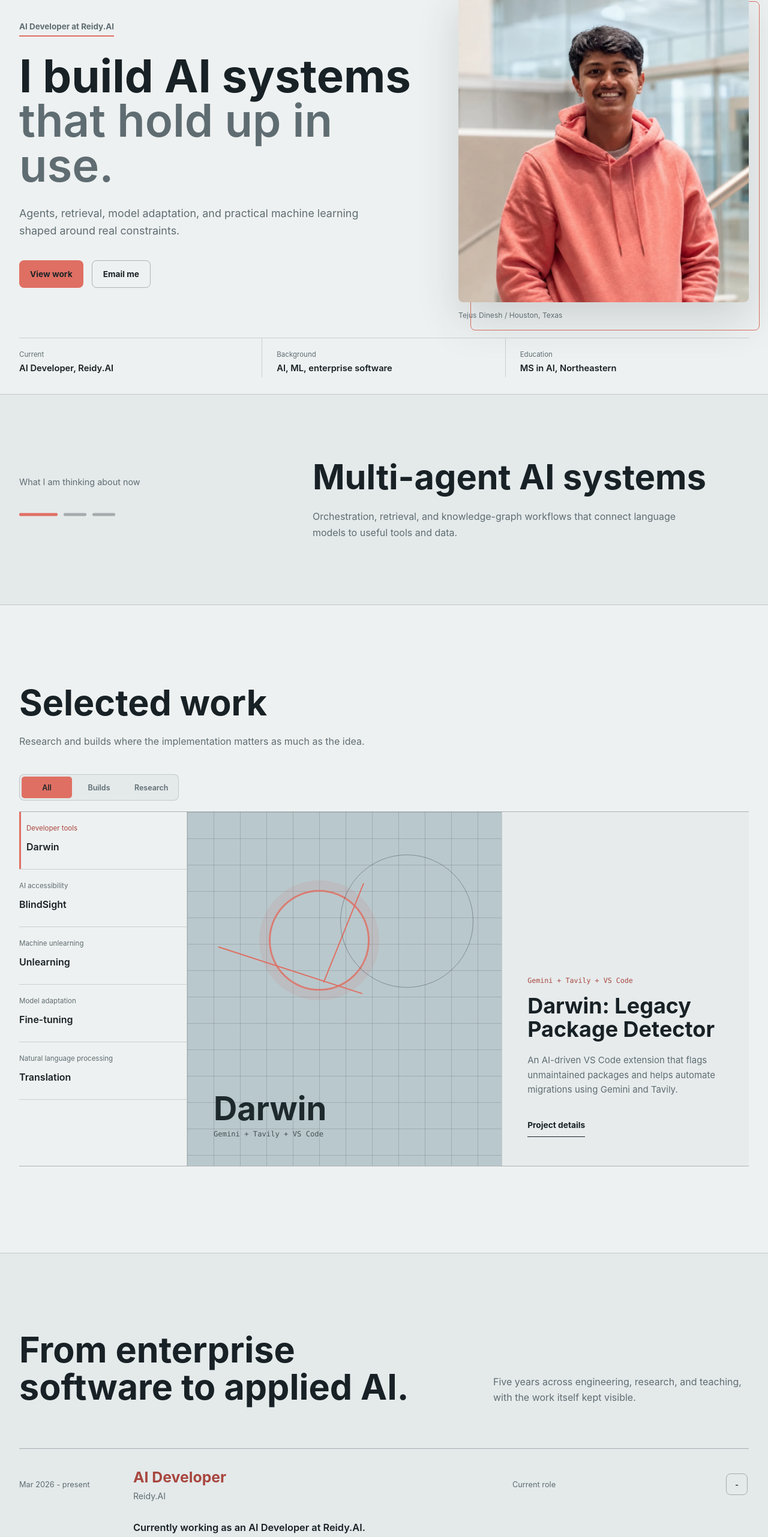
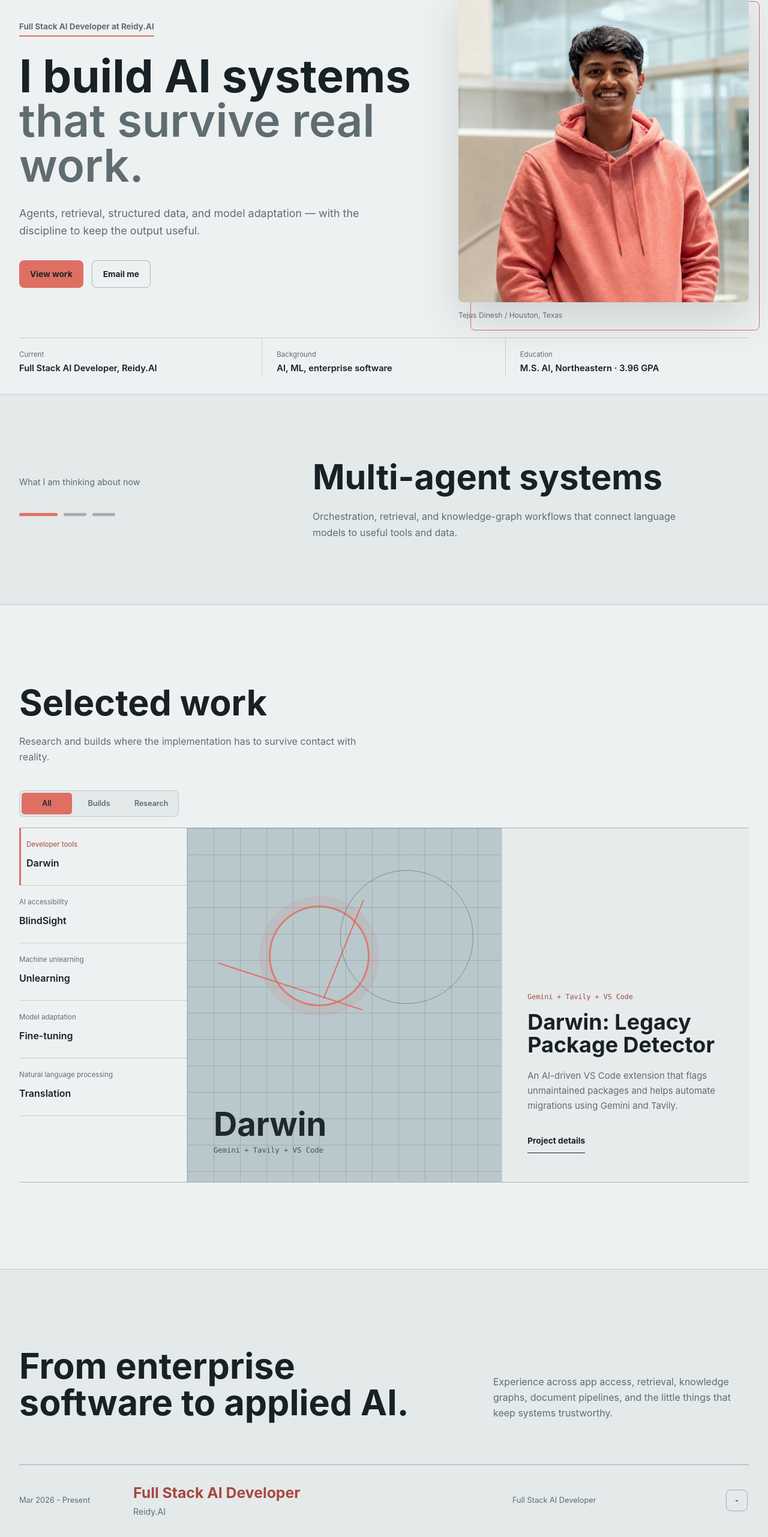
Before and after one commit to Dinesh-Tejus/website, a React (Vite) app: page / in a window 1280 px wide. Shown: the part 141-2704 px from the top of the page at 60% size. Built offline with nearby package versions, Linux system fonts and the light colour scheme.

Commit message:
refine site to match resume and sharpen portrait

```diff
--- a/src/App.jsx
+++ b/src/App.jsx
@@ -1,5 +1,5 @@
 import React, { useEffect, useMemo, useState } from 'react';
-import portrait from '../images/portrait-refined.webp';
+import portrait from '../images/portrait-refined-sharp.webp';
 import translationImage from '../images/EngToKan.webp';
 import blindSightImage from '../images/Blindsight.png';
 
@@ -83,61 +83,65 @@ const entries = [
 const experiences = [
   {
     id: 'reidy',
-    date: 'Mar 2026 - present',
+    date: 'Mar 2026 - Present',
     org: 'Reidy.AI',
-    location: 'Current role',
-    role: 'AI Developer',
-    summary: 'Currently working as an AI Developer at Reidy.AI.',
-    bullets: [],
-    stack: '',
-  },
-  {
-    id: 'neu',
-    date: 'Sep - Dec 2025',
-    org: 'Northeastern University, Khoury College',
-    location: 'Boston, Massachusetts',
-    role: 'Graduate Teaching Assistant',
-    summary: 'Supported Natural Language Processing students across course concepts and practical implementation.',
+    location: 'Full Stack AI Developer',
+    role: 'Full Stack AI Developer',
+    summary: 'Building an agentic property appraisal pipeline that turns dense inputs into long-form reports and usable decisions.',
     bullets: [
-      'Supported students learning transformer architectures, attention mechanisms, fine-tuning techniques, and NLP pipeline development.',
-      'Conducted office hours, graded assignments, and assisted with material from tokenization through large language models.',
+      'Built an agentic appraisal pipeline that generates 70-100 page property reports.',
+      'Developed NL-to-SQL workflows over property datasets with DuckDB.',
+      'Supported pre-sales discovery, architecture reviews, and POCs.',
     ],
-    stack: 'NLP / Transformers / PyTorch / Hugging Face / Teaching',
+    stack: 'DuckDB / NL-to-SQL / Agents / Property analytics',
   },
   {
     id: 'c10',
-    date: 'Aug - Dec 2024',
+    date: 'Aug 2024 - Dec 2024',
     org: 'C10 Labs',
-    location: 'Cambridge, Massachusetts',
+    location: 'Machine Learning Engineer Co-op',
     role: 'Machine Learning Engineer Co-op',
-    summary: 'Developed multi-agent systems for database retrieval, document processing, and high-volume email analysis.',
+    summary: 'Built multi-agent retrieval systems, extraction pipelines, and high-volume email automation.',
     bullets: [
-      'Developed a multi-agent RAG SQL chatbot using AutoGen and Neo4j knowledge graphs, achieving 75%+ accuracy.',
-      'Built document pipelines for 500-1,500 page specifications with LLM-powered extraction and summarization.',
-      'Built an email-classification system with 85%+ accuracy and reduced API costs by 40% through prompt and retrieval optimization.',
+      'Built a multi-agent RAG Q&A system using knowledge graphs.',
+      'Developed extraction pipelines for 500-1500 page documents.',
+      'Delivered contract risk assessment and high-volume email agents.',
     ],
-    stack: 'AutoGen / LangChain / LangGraph / OpenAI / Neo4j / Vector databases / AWS',
+    stack: 'AutoGen / LangChain / LangGraph / OpenAI / Neo4j',
   },
   {
     id: 'autodesk',
     date: 'Jun 2021 - Aug 2023',
     org: 'Autodesk',
-    location: 'Bengaluru, India',
+    location: 'Software Engineer',
     role: 'Software Engineer',
-    summary: 'Built enterprise authentication, access-provisioning, monitoring, and analytics systems in the Microsoft Azure ecosystem.',
+    summary: 'Worked on enterprise authentication and access tooling in the Microsoft Azure ecosystem.',
     bullets: [
-      'Architected Azure App Proxy solutions for secure enterprise authentication.',
-      'Automated SSO provisioning, reducing setup time from two weeks to three minutes.',
-      'Built Power BI dashboards and data pipelines for a Microsoft Authenticator rollout.',
+      'Built Azure App Proxy solutions for secure enterprise access.',
+      'Automated SSO provisioning.',
+      'Built Microsoft Authenticator analytics dashboards in Power BI.',
     ],
-    stack: 'Azure / Azure App Proxy / Python / Power BI / OAuth 2.0 / SAML / SSO',
+    stack: 'Azure / App Proxy / SSO / Power BI',
+  },
+  {
+    id: 'neu',
+    date: 'Aug 2023 - Dec 2025',
+    org: 'Northeastern University',
+    location: 'M.S. in Artificial Intelligence',
+    role: 'M.S. in Artificial Intelligence',
+    summary: 'Completed graduate study in AI with a 3.96/4.00 GPA and coursework spanning LLMs, ML, and NLP.',
+    bullets: [
+      'GPA: 3.96 / 4.00.',
+      'Coursework focused on large language models, machine learning, and natural language processing.',
+    ],
+    stack: 'Northeastern University / AI / LLMs / ML / NLP',
   },
 ];
 
 const focusNotes = [
-  ['Multi-agent AI systems', 'Orchestration, retrieval, and knowledge-graph workflows that connect language models to useful tools and data.'],
-  ['Efficient model adaptation', 'Parameter-efficient fine-tuning and practical experiments in selective knowledge removal.'],
-  ['AI people can use', 'Developer tools, accessibility interfaces, and production workflows built around real constraints.'],
+  ['Multi-agent systems', 'Orchestration, retrieval, and knowledge-graph workflows that connect language models to useful tools and data.'],
+  ['RAG and structured data', 'Practical retrieval, property analytics, and NL-to-SQL systems shaped around real constraints.'],
+  ['Model adaptation and unlearning', 'Parameter-efficient fine-tuning, selective knowledge removal, and careful evaluation.'],
 ];
 
 function Header({ dark, onThemeToggle }) {
@@ -305,9 +309,9 @@ export default function App() {
       <main id="top">
         <section className="hero page-width">
           <div className="hero-copy">
-            <p className="hero-role">AI Developer at Reidy.AI</p>
-            <h1>I build AI systems<br /><span>that hold up in use.</span></h1>
-            <p className="hero-intro">Agents, retrieval, model adaptation, and practical machine learning shaped around real constraints.</p>
+            <p className="hero-role">Full Stack AI Developer at Reidy.AI</p>
+            <h1>I build AI systems<br /><span>that survive real work.</span></h1>
+            <p className="hero-intro">Agents, retrieval, structured data, and model adaptation — with the discipline to keep the output useful.</p>
             <div className="hero-actions">
               <a className="primary-action" href="#entries">View work</a>
               <a className="secondary-action" href="mailto:dtejus03@gmail.com">Email me</a>
@@ -318,9 +322,9 @@ export default function App() {
             <figcaption>Tejus Dinesh / Houston, Texas</figcaption>
           </figure>
           <div className="hero-facts" aria-label="Profile summary">
-            <p><span>Current</span><strong>AI Developer, Reidy.AI</strong></p>
+            <p><span>Current</span><strong>Full Stack AI Developer, Reidy.AI</strong></p>
             <p><span>Background</span><strong>AI, ML, enterprise software</strong></p>
-            <p><span>Education</span><strong>MS in AI, Northeastern</strong></p>
+            <p><span>Education</span><strong>M.S. AI, Northeastern · 3.96 GPA</strong></p>
           </div>
         </section>
 
@@ -344,7 +348,7 @@ export default function App() {
         <section className="entries page-width" id="entries" data-reveal>
           <div className="section-heading">
             <h2>Selected work</h2>
-            <p>Research and builds where the implementation matters as much as the idea.</p>
+            <p>Research and builds where the implementation has to survive contact with reality.</p>
           </div>
           <div className="project-filters" role="group" aria-label="Filter projects">
             {[['all', 'All'], ['builds', 'Builds'], ['research', 'Research']].map(([value, label]) => (
@@ -358,7 +362,7 @@ export default function App() {
           <div className="page-width">
             <div className="experience-intro">
               <h2>From enterprise software to applied AI.</h2>
-              <p>Five years across engineering, research, and teaching, with the work itself kept visible.</p>
+              <p>Experience across app access, retrieval, knowledge graphs, document pipelines, and the little things that keep systems trustworthy.</p>
             </div>
             <div className="role-list">
               {experiences.map((experience) => (
@@ -379,13 +383,13 @@ export default function App() {
             <p>Based in Houston, I build AI systems, study how models behave, and keep a life outside the terminal.</p>
           </div>
           <div className="about-details">
-            <p>I completed my MS in Artificial Intelligence at Northeastern University in December 2025. My work spans multi-agent systems, RAG, knowledge graphs, model fine-tuning, machine unlearning, NLP, and developer tooling.</p>
-            <p>Chess, basketball, hiking, and television are part of the context, not a forced visual theme. Over time, this site can grow into technical notes, personal writing, photographs, and trip records.</p>
+            <p>I completed my MS in Artificial Intelligence at Northeastern University in December 2025 with a 3.96 GPA. My work spans multi-agent systems, RAG, knowledge graphs, model fine-tuning, machine unlearning, NLP, and developer tooling.</p>
+            <p>That combination is the point: shipping useful systems, not just elegant demos.</p>
           </div>
           <div className="future-pages" aria-label="Future site areas">
             <span>Projects</span>
             <span>Research</span>
-            <span>Notes</span>
+            <span>Writing</span>
             <span>Life</span>
           </div>
         </section>
```
Also changed, not shown: images/portrait-refined-sharp.webp (added).
